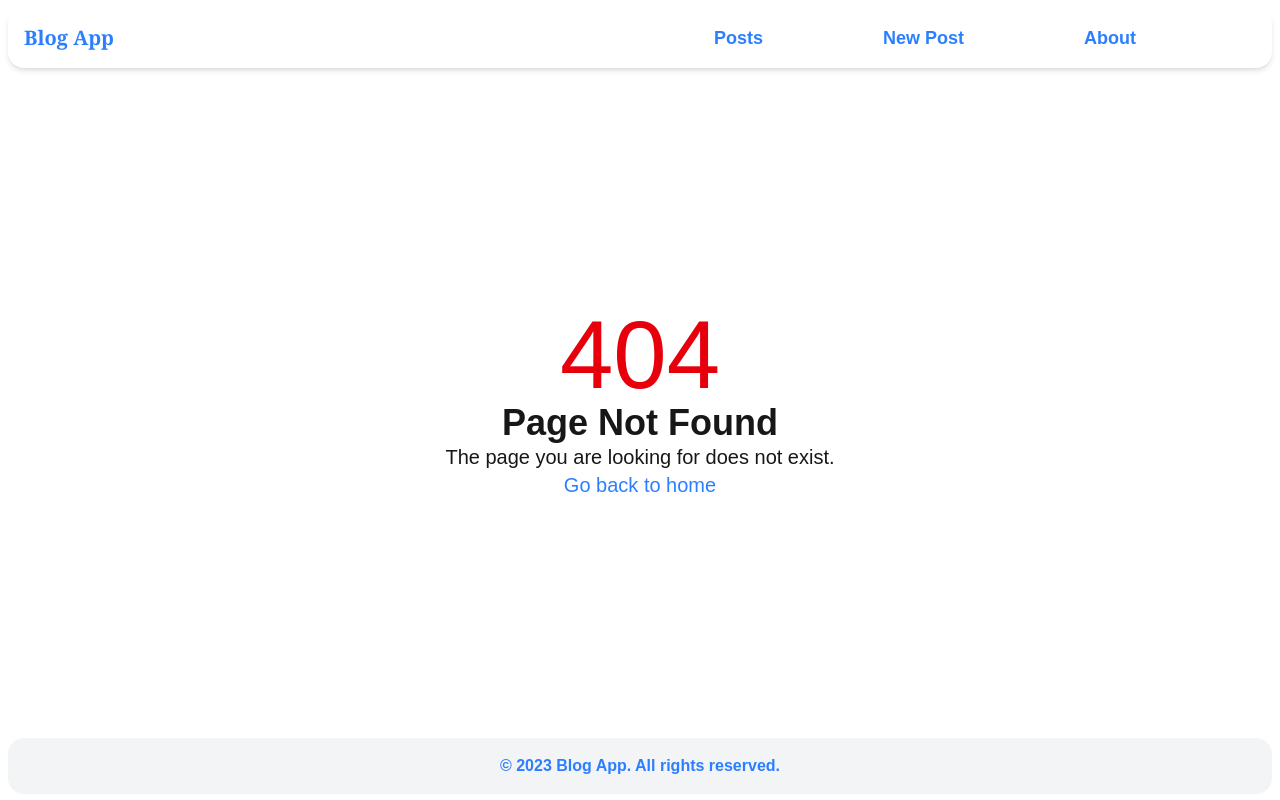
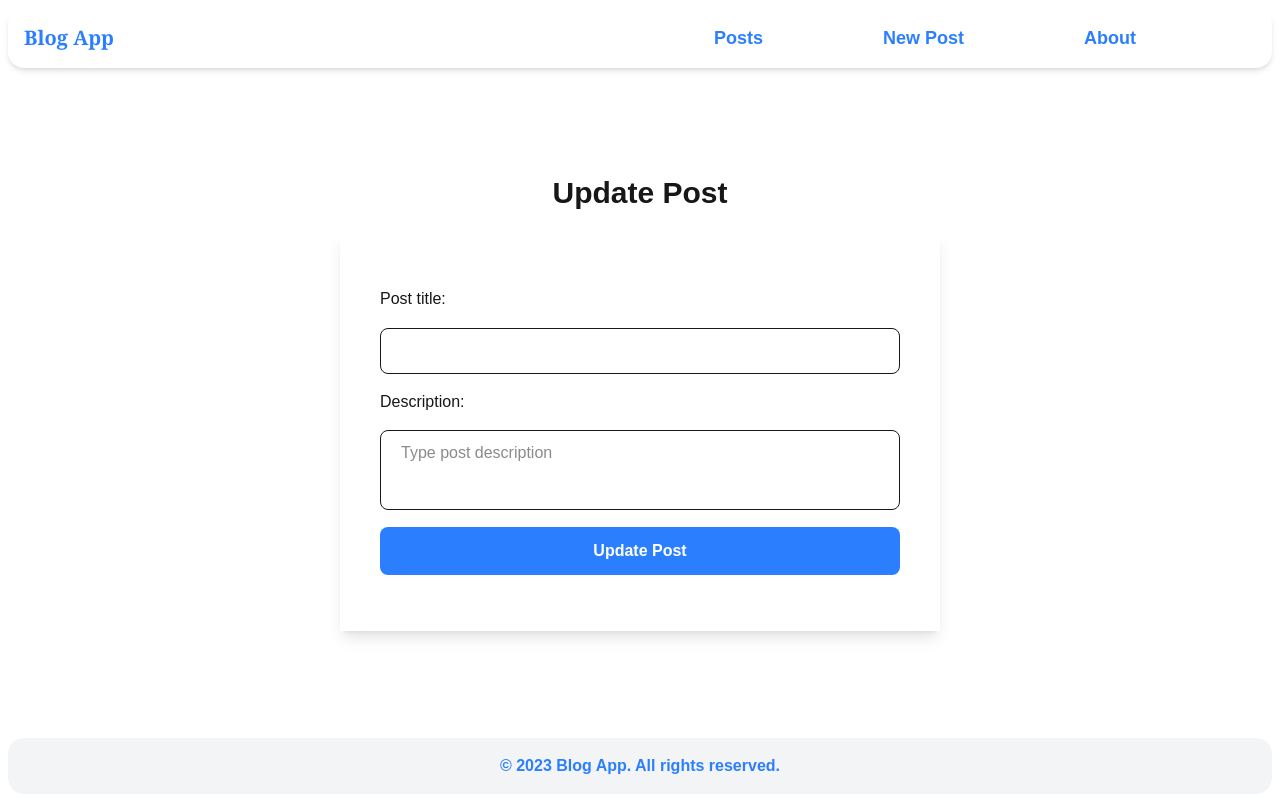
Before and after one commit to Itanga1/Blog-App, a Next.js app: page /post/update-post/1 in a window 1280 px wide. Before the commit this address had no page. Built offline with nearby package versions, Linux system fonts and the light colour scheme; no server answers; the database is empty.

Commit message:
Created the update post page

```diff
--- /dev/null
+++ b/app/post/update-post/[id]/page.js
@@ -0,0 +1,54 @@
+"use client"
+import { useEffect, useState } from "react";
+import Axios from "axios";
+import { useParams } from "next/navigation";
+import { useRouter } from "next/navigation";
+
+export default function updatePost(){
+  const router = useRouter();
+  const [title, setTitle] = useState("");
+  const [description, setDescription] = useState("");
+  const {id} = useParams();
+  const fetchPost = async () => {
+    const response = await Axios.get(`${process.env.NEXT_PUBLIC_SERVER_URL}/api/posts/${id}`);
+    const post = response.data;
+    setTitle(post.title);
+    setDescription(post.description);
+  }
+  const handleUpdate = async(e)=>{
+    e.preventDefault();
+    try{
+      Axios.put(`${process.env.NEXT_PUBLIC_SERVER_URL}/api/updatePost/${id}`, {
+        title,
+        description
+      }).then((response)=>{
+        if(response.data.message){
+          console.log(response.data.message);
+          router.push(`/post/${id}`);
+          router.refresh();
+        }else{
+          console.error(response.data.error);
+          alert("Error updating post. Please try again.");
+        }
+      })
+    }catch (error) {
+      console.error("Error updating post:", error);
+      alert("An error occurred while updating the post. Please try again.");
+    }
+  }
+  useEffect(()=>{
+    fetchPost();
+  }, [])
+  return(
+    <div className=" flex flex-col items-center justify-center gap-3 h-[calc(100vh-170px)]">
+      <h1 className="text-3xl font-bold text-center">Update Post</h1>
+      <form className=" flex flex-col shadow-lg p-10 mt-2 justify-evenly min-h-[400px] w-[600px]" onSubmit={(e)=>handleUpdate(e)}>
+        <label>Post title: </label>
+        <input value={title} type="text" className=" border rounded-lg py-[10px] px-[20px]" onChange={(e)=>setTitle(e.target.value)} required/>
+        <label>Description:</label>
+        <textarea value={description} name="" id="" placeholder="Type post description" className="border rounded-lg py-[10px] px-[20px] h-[80px] resize-none" onChange={(e)=>setDescription(e.target.value)} minLength={150} required></textarea>
+        <button className=" text-white bg-blue-500 rounded-lg px-20 py-3 cursor-pointer font-bold" type="submit">Update Post</button>
+      </form>
+    </div>
+  )
+}
```
